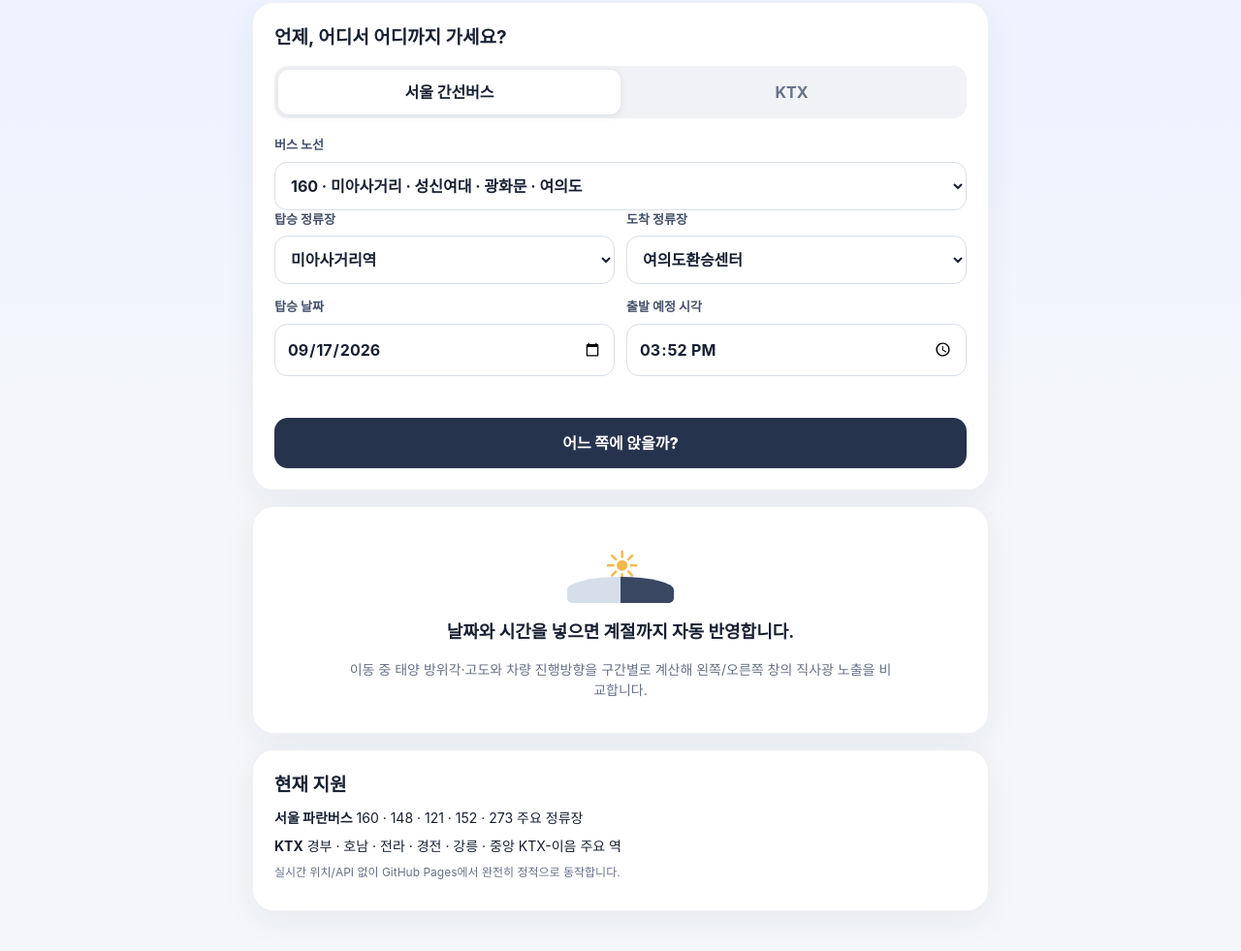
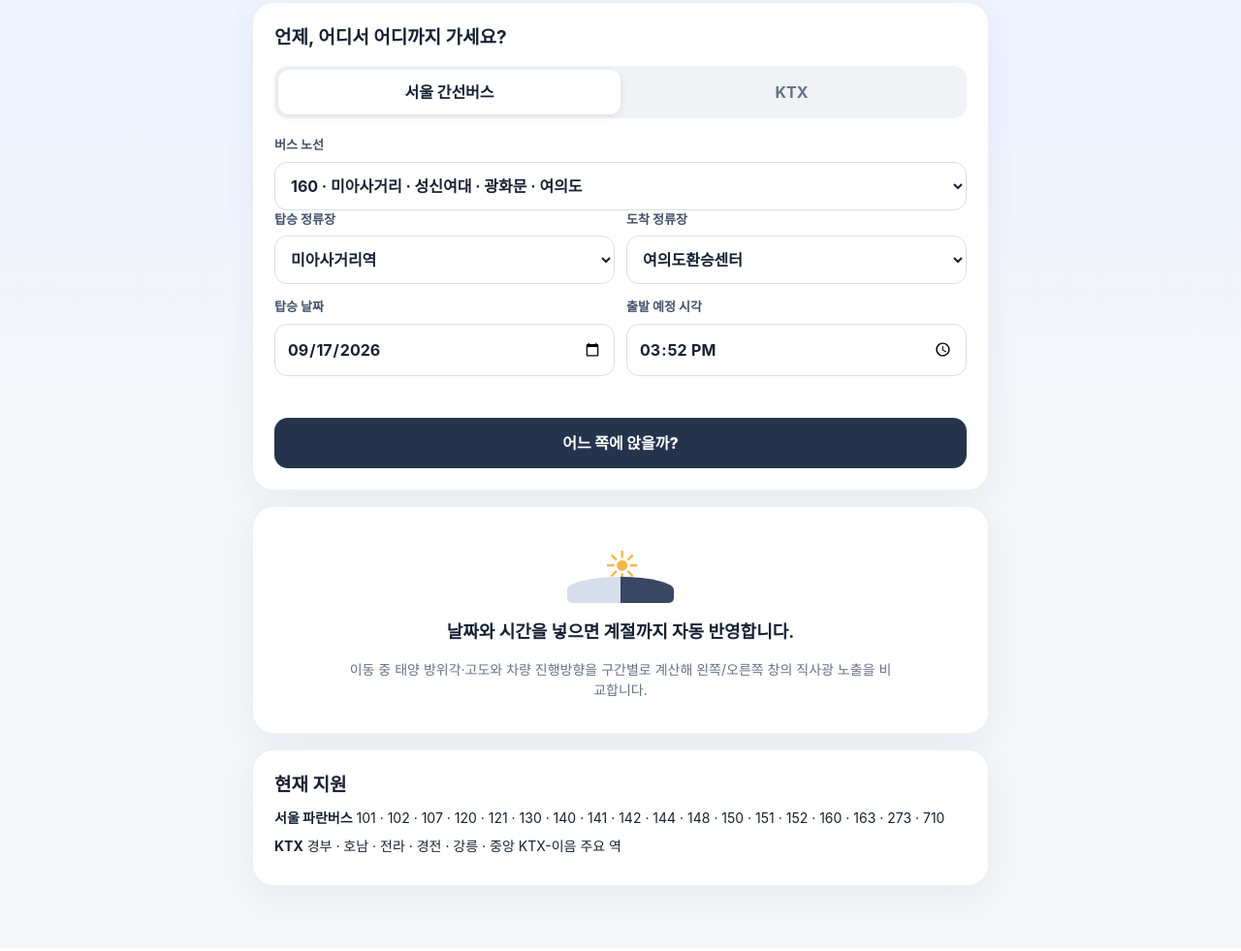
Before and after one commit to devCharlotte/my-seat, a website with bundled scripts: page index.html in a window 1280 px wide. Shown: the part 97-1078 px from the top of the page at 97% size. Built offline with nearby package versions, Linux system fonts and the light colour scheme.

Commit message:
Update main page

```diff
--- a/index.html
+++ b/index.html
@@ -59,9 +59,8 @@
 
     <section class="panel about">
       <h2>현재 지원</h2>
-      <p><b>서울 파란버스</b> 160 · 148 · 121 · 152 · 273 주요 정류장</p>
+      <p><b>서울 파란버스</b> 101 · 102 · 107 · 120 · 121 · 130 · 140 · 141 · 142 · 144 · 148 · 150 · 151 · 152 · 160 · 163 · 273 · 710</p>
       <p><b>KTX</b> 경부 · 호남 · 전라 · 경전 · 강릉 · 중앙 KTX-이음 주요 역</p>
-      <p class="muted">실시간 위치/API 없이 GitHub Pages에서 완전히 정적으로 동작합니다.</p>
     </section>
   </main>
   <script type="module" src="./js/app.js"></script>
```
